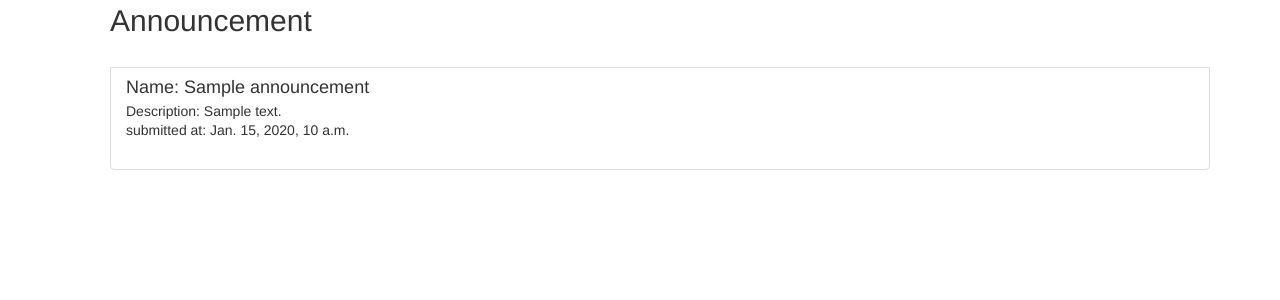
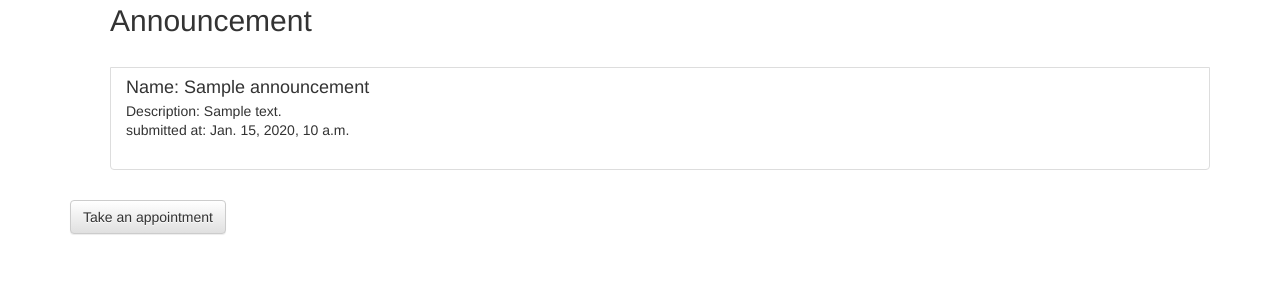
Before and after one commit to almarzouq/course_mgt_sys, a Django app: page /instructors/instructor/1/ in a window 1280 px wide. Shown: the part 341-641 px from the top of the page. Run offline with Django 3.2, Linux system fonts and the light colour scheme; tables that the repository leaves empty hold one stand-in row (values such as "Sample post"); some libraries are stand-ins or nearby versions.

```diff
--- a/instructors/templates/instructor_profile.html
+++ b/instructors/templates/instructor_profile.html
@@ -38,7 +38,7 @@
   {% endfor %}
 </ul>
 <br/>
-<!-- <a class="btn btn-default" href="{% url 'take_appointment' instructor.pk %}">
+<a class="btn btn-default" href="{% url 'take_appointment' instructor.pk %}">
   Take an appointment
-</a> -->
+</a>
 {% endblock %}
```
